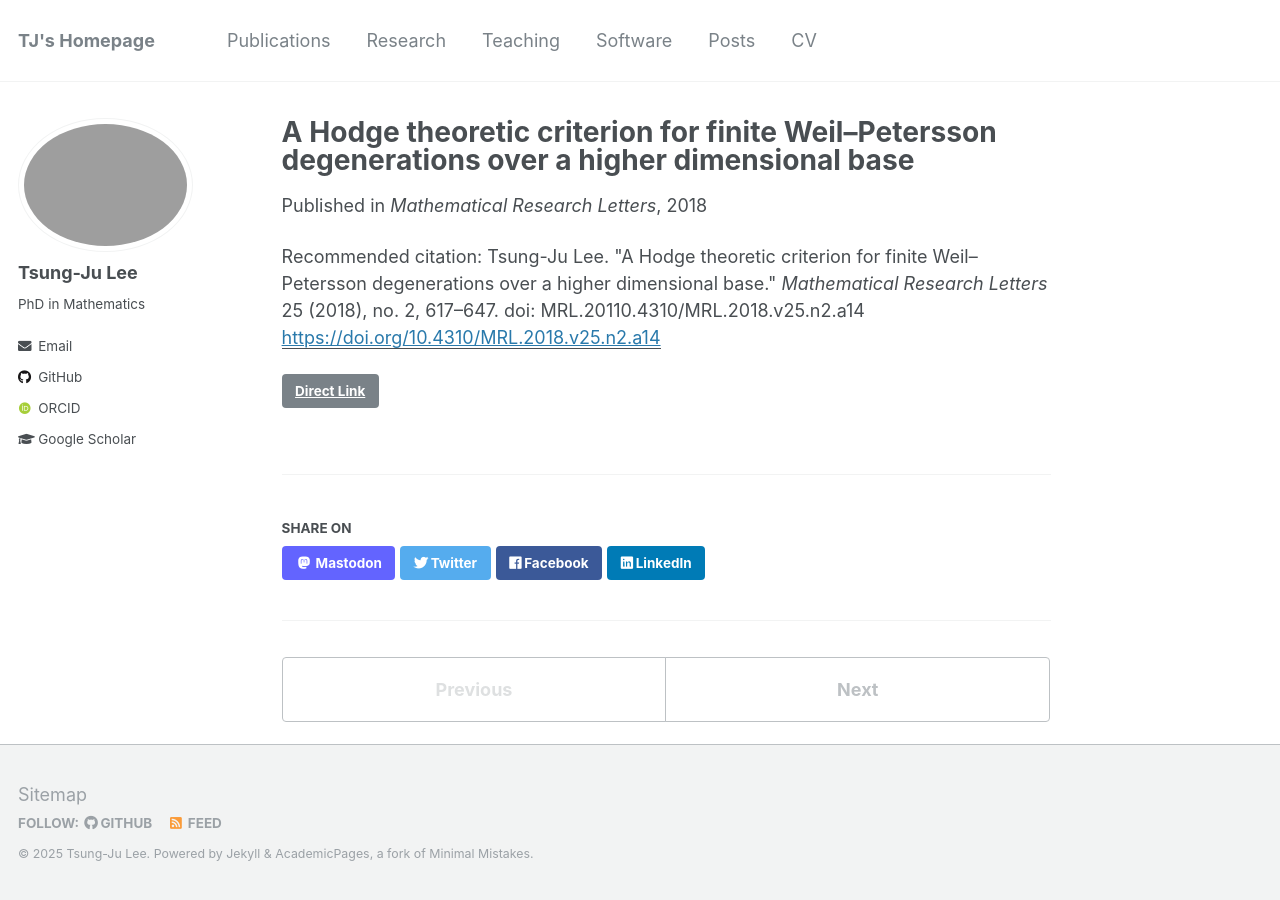
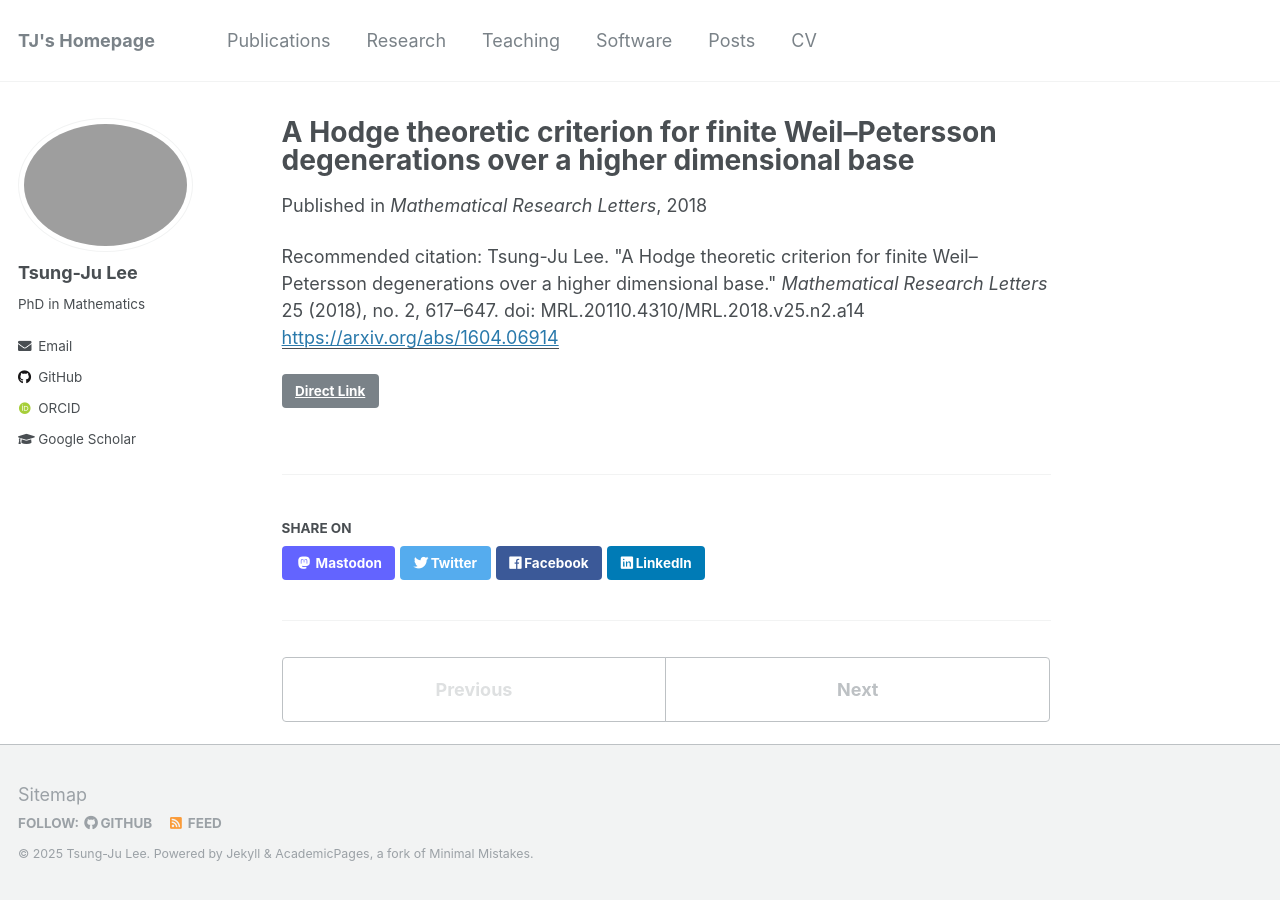
Before and after one commit to yusd24/yusd24.github.io, a Jekyll site: the page built from _publications/2018-finite-distance.md, in a window 1280 px wide. Built offline with Jekyll 4.4.1, drawn with Linux system fonts in a browser that asks for light colours; some web fonts are replaced.

Commit message:
Update 2018-finite-distance.md

```diff
--- a/_publications/2018-finite-distance.md
+++ b/_publications/2018-finite-distance.md
@@ -4,8 +4,8 @@
 permalink: /publication/2018-finite-distance
 date: 2018-07-05
 venue: 'Mathematical Research Letters'
-paperurl: 'https://doi.org/10.4310/MRL.2018.v25.n2.a14'
-link: 'https://arxiv.org/abs/1604.06914'
+paperurl: 'https://arxiv.org/abs/1604.06914'
+link: 'https://doi.org/10.4310/MRL.2018.v25.n2.a14'
 citation: 'Tsung-Ju Lee. &quot;A Hodge theoretic criterion for finite Weil–Petersson degenerations over a higher dimensional base.&quot;
 <i>Mathematical Research Letters</i> 25 (2018), no. 2, 617–647. doi: MRL.20110.4310/MRL.2018.v25.n2.a14'
 ---
```
